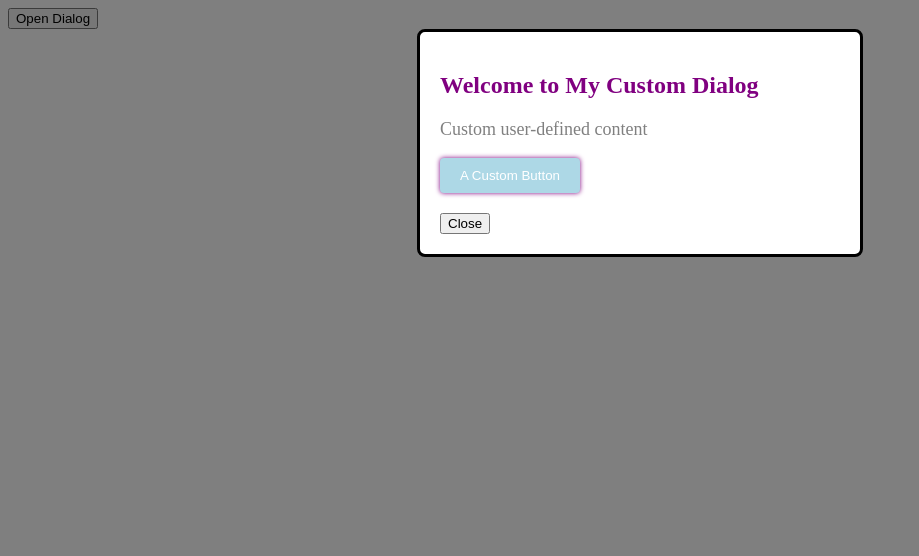
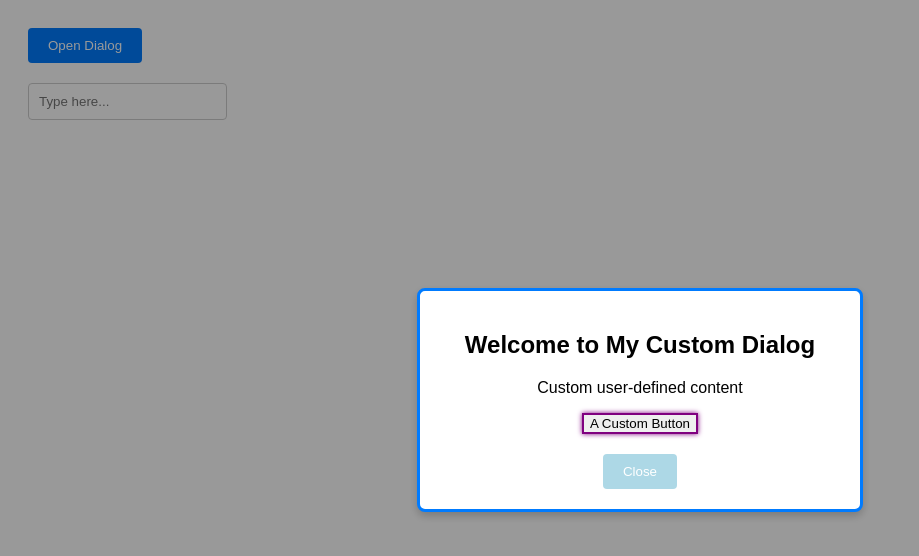
Before and after one commit to linbm123/Dialog-project, a React (Vite) app: page / in a window 1280 px wide. Both pictures are taken after a click on the button "Open Dialog". Shown: the top 556 px of the page, without its empty margins (0-919 px from the left). Built offline with nearby package versions, Linux system fonts and the light colour scheme.

Commit message:
Correction to the dialogue

```diff
--- a/src/App.css
+++ b/src/App.css
@@ -1,5 +1,58 @@
 button:focus {
-    outline: none;
-    border: 2px solid purple;
-    box-shadow: 0 0 5px purple;
-  }
+  outline: none;
+  border: 2px solid purple;
+  box-shadow: 0 0 5px purple;
+}
+
+.App {
+  font-family: Arial, sans-serif;
+  padding: 20px;
+}
+
+.open-dialog-button {
+  padding: 10px 20px;
+  background-color: #007bff;
+  color: white;
+  border: none;
+  border-radius: 4px;
+  cursor: pointer;
+}
+
+.open-dialog-button:hover {
+  background-color: #0056b3;
+}
+
+.custom-dialog {
+  width: 400px;
+  padding: 20px;
+  border-color: #007bff;
+  border-radius: 8px;
+  background-color: white;
+  box-shadow: 0 4px 8px rgba(0, 0, 0, 0.2);
+  text-align: center;
+}
+
+.close-dialog-button {
+  padding: 10px 20px;
+  margin-top: 20px;
+  background-color: lightblue;
+  color: white;
+  border: none;
+  border-radius: 4px;
+  cursor: pointer;
+}
+
+.close-dialog-button:hover {
+  background-color: darkblue;
+}
+
+.custom-backdrop::backdrop {
+  background: rgba(0, 0, 0, 0.4);
+}
+
+input[type="text"] {
+  padding: 10px;
+  margin-top: 20px;
+  border: 1px solid #ccc;
+  border-radius: 4px;
+}
--- a/src/App.tsx
+++ b/src/App.tsx
@@ -8,47 +8,40 @@ function App() {
     <main className="App">
       <section>
         <div id="sectionContent" aria-hidden={isOpen}>
-          <button onClick={() => setIsOpen(true)}>Open Dialog</button>
+          <button
+            className="open-dialog-button"
+            onClick={() => setIsOpen(true)}
+          >
+            Open Dialog
+          </button>
+        </div>
+        <div>
+          <input type="text" placeholder="Type here..." />
         </div>
       </section>
 
       <CustomDialog
         handleClose={() => setIsOpen(false)}
         isOpen={isOpen}
-        style={{
-          width: "400px",
-          padding: "20px",
-          borderRadius: "8px",
-          backgroundColor: "white",
-        }}
-        backdropStyle={{
-          backgroundColor: "rgba(0, 0, 0, 0.5)",
-        }}
+        className="custom-dialog"
+        backdropClassName="custom-backdrop"
       >
         <div>
+          <h2>Welcome to My Custom Dialog</h2>
+          <p>Custom user-defined content</p>
+          <button>A Custom Button</button>
           <div>
-            <h2 style={{ color: "purple" }}>Welcome to My Custom Dialog</h2>
-            <p style={{ fontSize: "18px", color: "gray" }}>
-              Custom user-defined content
-            </p>
             <button
-              style={{
-                padding: "10px 20px",
-                background: "lightblue",
-                marginBottom: "20px",
-                color: "white",
-                border: "none",
-                borderRadius: "4px",
-                cursor: "pointer",
-              }}
+              className="close-dialog-button"
+              onClick={() => setIsOpen(false)}
             >
-              A Custom Button
+              Close
             </button>
           </div>
-          <button onClick={() => setIsOpen(false)}>Close</button>
         </div>
       </CustomDialog>
     </main>
   );
 }
+
 export default App;
--- a/src/component/CustomDialog.tsx
+++ b/src/component/CustomDialog.tsx
@@ -1,4 +1,4 @@
-import { CSSProperties, ReactNode } from "react";
+import { ReactNode } from "react";
 import Dialog from "./Dialog";
 import DialogProvider from "./DialogProvider";
 
@@ -6,16 +6,16 @@ type CustomDialogProps = {
   children: ReactNode;
   isOpen: boolean;
   handleClose: () => void;
-  style?: CSSProperties;
-  backdropStyle?: CSSProperties;
+  className?: string;
+  backdropClassName?: string;
 };
 
 function CustomDialog({
   children,
   isOpen,
   handleClose,
-  style,
-  backdropStyle,
+  className = "",
+  backdropClassName = "",
 }: CustomDialogProps): JSX.Element {
   return (
     <DialogProvider>
@@ -24,8 +24,8 @@ function CustomDialog({
         onClose={handleClose}
         contentId="dialog-content"
         isModal={true}
-        style={style}
-        backdropStyle={backdropStyle}
+        className={className}
+        backdropClassName={backdropClassName}
       >
         {children}
       </Dialog>
--- a/src/component/Dialog.tsx
+++ b/src/component/Dialog.tsx
@@ -1,8 +1,7 @@
 import { createPortal } from "react-dom";
-import { CSSProperties, ReactNode, useContext, useEffect, useRef } from "react";
+import { ReactNode, useContext, useEffect, useRef } from "react";
 import useFocusTrap from "../hooks/useFocusTrap.tsx";
 import { DialogContext } from "./DialogContext.tsx";
-import useFocusHistory from "../hooks/useFocusHistory.tsx";
 
 type DialogProps = {
   isOpen: boolean;
@@ -10,8 +9,8 @@ type DialogProps = {
   children: ReactNode;
   contentId: string;
   isModal?: boolean;
-  style?: CSSProperties;
-  backdropStyle?: CSSProperties;
+  className?: string;
+  backdropClassName?: string;
 };
 
 const Dialog = ({
@@ -20,17 +19,27 @@ const Dialog = ({
   children,
   contentId,
   isModal = false,
-  style = {},
-  backdropStyle = {},
+  className = "",
+  backdropClassName = "",
 }: DialogProps) => {
   const dialogRef = useRef<HTMLDialogElement>(null);
   const dialogMangment = useContext(DialogContext);
 
   useFocusTrap(dialogRef, isOpen);
-  useFocusHistory(isOpen, dialogRef);
 
   useEffect(() => {
-    if (!isOpen) return;
+    if (!dialogRef.current) {
+      return;
+    }
+
+    const dialogElement = dialogRef.current;
+
+    if (!isOpen) {
+      dialogElement.close();
+      return;
+    }
+
+    dialogElement.showModal();
 
     const handleEscape = (e: KeyboardEvent): void => {
       if (e.key === "Escape") {
@@ -38,41 +47,32 @@ const Dialog = ({
       }
     };
 
+    const handleBackdropClick = (e: MouseEvent): void => {
+      if (e.target === dialogElement) {
+        onClose();
+      }
+    };
+
     document.addEventListener("keydown", handleEscape);
-    return () => document.removeEventListener("keydown", handleEscape);
+    dialogElement.addEventListener("click", handleBackdropClick);
+
+    return () => {
+      document.removeEventListener("keydown", handleEscape);
+      dialogElement.removeEventListener("click", handleBackdropClick);
+    };
   }, [isOpen]);
 
-  if (!isOpen) return null;
-
   const dialog = (
-    <>
-      <div
-        onClick={onClose}
-        style={{
-          position: isModal ? "fixed" : "absolute",
-          top: 0,
-          left: 0,
-          right: 0,
-          bottom: 0,
-          background: "rgba(0, 0, 0, 0.1)",
-          ...backdropStyle,
-        }}
-      />
     <dialog
       ref={dialogRef}
-        open
       aria-modal={isModal}
       role="dialog"
       aria-labelledby={contentId}
       onClick={(e: React.MouseEvent): void => e.stopPropagation()}
-        style={{
-          position: isModal ? "fixed" : "absolute",
-          ...style,
-        }}
+      className={`${className} ${backdropClassName}`}
     >
       {children}
     </dialog>
-    </>
   );
 
   return createPortal(
--- a/src/hooks/useFocusHistory.tsx
+++ /dev/null
@@ -1,32 +0,0 @@
-import { useEffect, useRef } from "react";
-
-const useFocusHistory = (
-  isOpen: boolean,
-  dialogRef: React.RefObject<HTMLDialogElement>
-): void => {
-  const previousFocusRef = useRef<HTMLElement | null>(null);
-
-  useEffect(() => {
-    if (isOpen) {
-      if (document.activeElement instanceof HTMLElement) {
-        previousFocusRef.current = document.activeElement;
-      }
-
-      if (dialogRef.current) {
-        const firstFocusable = dialogRef.current.querySelector<HTMLElement>(
-          'button, [href], input, select, textarea, [tabindex]:not([tabindex="-1"])'
-        );
-
-        if (firstFocusable) {
-          firstFocusable.focus();
-        } else {
-          dialogRef.current.focus();
-        }
-      }
-    } else if (previousFocusRef.current) {
-      previousFocusRef.current.focus();
-    }
-  }, [isOpen, dialogRef]);
-};
-
-export default useFocusHistory;
```
Also changed, not shown: 2 other files (tests, documents, lock files or other folders). Lines whose indentation alone changed are shown as unchanged.
